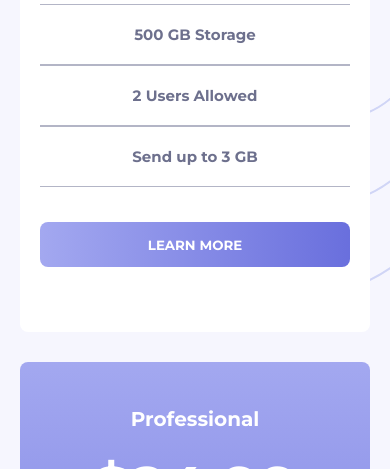
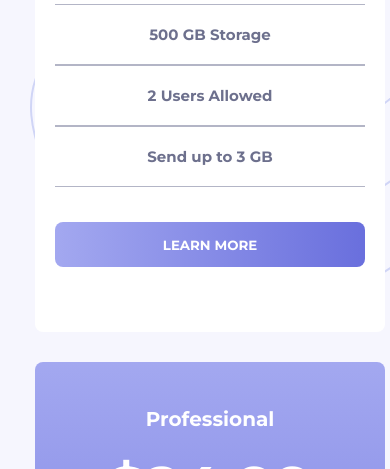
Before and after one commit to FernandoStan/front-end-mentor-07, a plain HTML site: page index.html in a window 390 px wide. Shown: the part 375-844 px from the top of the page. Drawn offline with Linux system fonts and the light colour scheme.

Commit message:
second commit

```diff
--- a/style.css
+++ b/style.css
@@ -175,6 +175,7 @@ a
 {
     display: flex;
     align-items: center;
+    flex-wrap: wrap;
 }
 
 .planos #ul .li-1
@@ -335,13 +336,15 @@ a
 
     .container .planos #ul
     {
-        display: block;
+        justify-content: center;
+        align-items: center;
     }
 
     .container .planos #ul .li-1
     {
         height: 500px;
 
+        margin-left: 30px;
         margin-top: 30px;
 
         padding-top: 10px;
```
